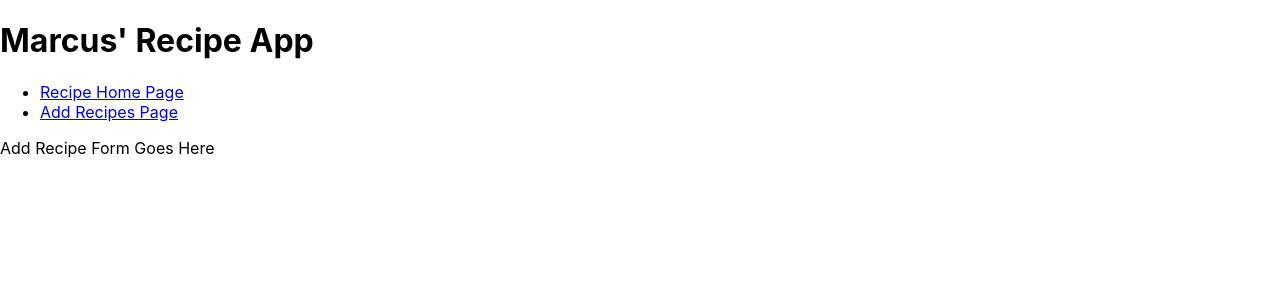
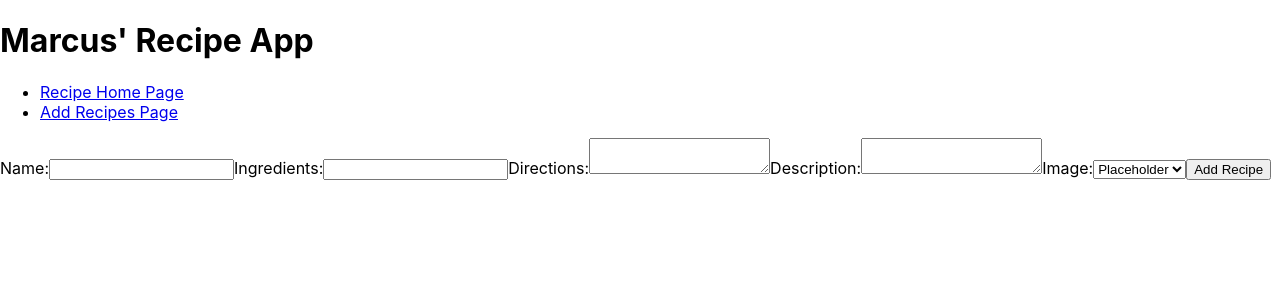
Before and after one commit to Mblagdon/React-Assignment1, a React (Create React App) app in the folder my-react-app/: page /add-recipe in a window 1280 px wide. Shown: the top 300 px of the page. Built offline with nearby package versions, Linux system fonts and the light colour scheme.

Commit message:
Added my recipe form / function

```diff
--- /dev/null
+++ b/my-react-app/src/AddRecipeForm.js
@@ -0,0 +1,61 @@
+import React, { useState } from 'react';
+
+function AddRecipeForm({ onAdd }) {
+  const [newRecipe, setNewRecipe] = useState({
+    name: '',
+    ingredients: '',
+    directions: '',
+    description: '',
+    image: ''
+  });
+
+  const handleChange = (e) => {
+    const { name, value } = e.target;
+    setNewRecipe(prevState => ({ ...prevState, [name]: value }));
+  };
+
+  const handleSubmit = (e) => {
+    e.preventDefault();
+    onAdd(newRecipe);
+    setNewRecipe({
+      name: '',
+      ingredients: '',
+      directions: '',
+      description: '',
+      image: ''
+    });
+  };
+
+  return (
+    <form onSubmit={handleSubmit}>
+      <label>
+        Name:
+        <input type="text" name="name" value={newRecipe.name} onChange={handleChange} required />
+      </label>
+      <label>
+        Ingredients:
+        <input type="text" name="ingredients" value={newRecipe.ingredients} onChange={handleChange} required />
+      </label>
+      <label>
+        Directions:
+        <textarea name="directions" value={newRecipe.directions} onChange={handleChange} required></textarea>
+      </label>
+      <label>
+        Description:
+        <textarea name="description" value={newRecipe.description} onChange={handleChange} required></textarea>
+      </label>
+      <label>
+        Image:
+        <select name="image" value={newRecipe.image} onChange={handleChange}>
+          <option value="">Placeholder</option>
+          <option value="/pizza1.jpg">Pizza</option>
+          <option value="/hamburger1.jpg">Hamburger</option>
+          <option value="/meatloaf1.jpg">Meatloaf</option>
+        </select>
+      </label>
+      <button type="submit">Add Recipe</button>
+    </form>
+  );
+}
+
+export default AddRecipeForm;
--- a/my-react-app/src/App.js
+++ b/my-react-app/src/App.js
@@ -1,6 +1,7 @@
 import { useState, useEffect } from 'react';
 import { Route, Link, Routes } from 'react-router-dom';
 import Recipe from './Recipe';
+import AddRecipeForm from './AddRecipeForm';
 
 function App() {
   const [recipes, setRecipes] = useState(null);
@@ -12,11 +13,17 @@ function App() {
       .catch(e => console.log(e.message));
   }, []);
 
+  // Function to remove a recipe
   const removeRecipe = (name) => {
     setRecipes(prevRecipes => prevRecipes.filter(recipe => recipe.name !== name));
   };
 
-  if (recipes == null) return;
+  // Function to add a new recipe
+  const addRecipe = (recipe) => {
+    setRecipes(prevRecipes => [...prevRecipes, recipe]);
+  };
+
+  if (recipes === null) return;
 
   return (
     <div>
@@ -34,8 +41,24 @@ function App() {
       </nav>
 
       <Routes>
-        <Route path="/" element={<div>{recipes.map(recipe => (<Recipe key={recipe.name} recipe={recipe} onRemove={removeRecipe} />))}</div>} />
-        <Route path="/add-recipe" element={<div>Add Recipe Form Goes Here</div>} />
+        <Route
+          path="/"
+          element={
+            <div>
+              {recipes.map(recipe => (
+                <Recipe
+                  key={recipe.name}
+                  recipe={recipe}
+                  onRemove={removeRecipe}
+                />
+              ))}
+            </div>
+          }
+        />
+        <Route
+          path="/add-recipe"
+          element={<AddRecipeForm onAdd={addRecipe} />}
+        />
       </Routes>
     </div>
   );
```
